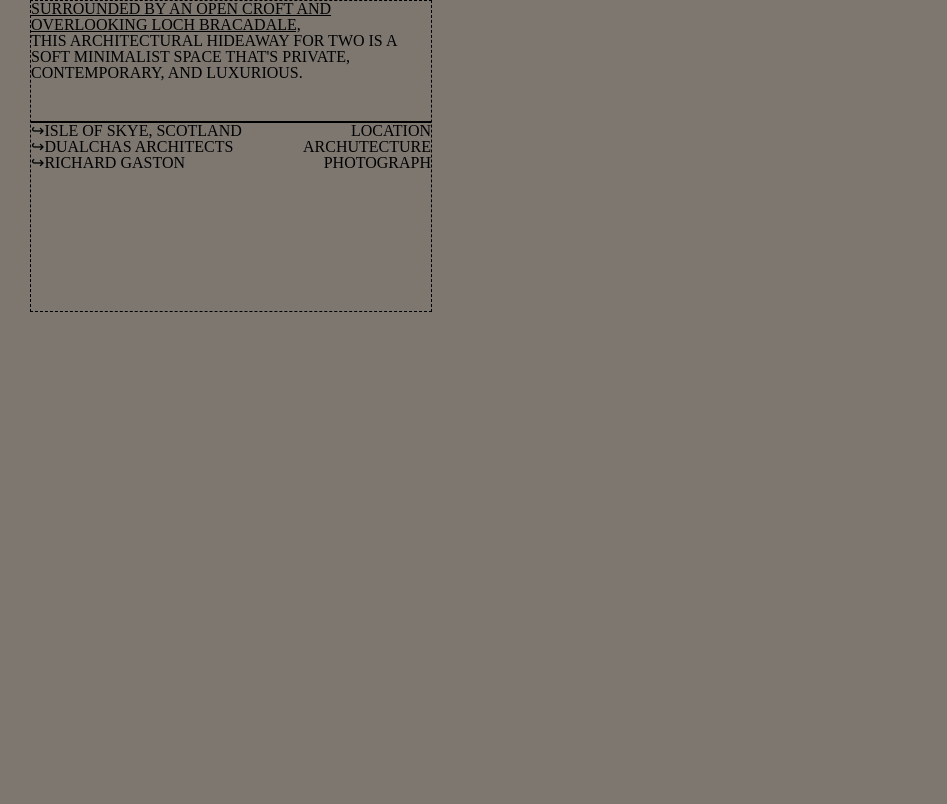
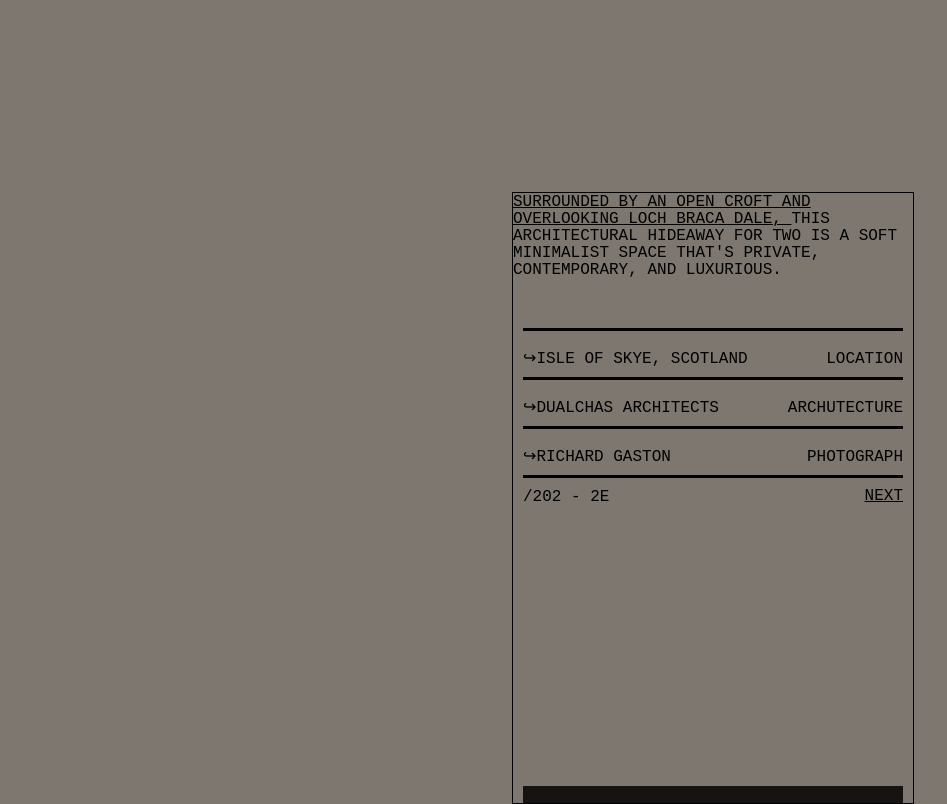
Before and after one commit to devhausleipzigacademy/Stephfurksuz, a plain HTML site: page index.html in a window 1280 px wide. Shown: the whole page, without its empty margins (0-947 px from the left). Drawn offline with Linux system fonts and the light colour scheme; a web font is replaced by a local one.

Commit message:
last commit

```diff
--- a/index.html
+++ b/index.html
@@ -1,5 +1,6 @@
 <!DOCTYPE html>
 <html lang="en">
+
 <head>
     <meta charset="UTF-8" />
     <meta http-equiv="X-UA-Compatible" content="IE=edge" />
@@ -7,37 +8,50 @@
     <title>Document</title>
     <link rel="stylesheet" href="style.css" />
     <link rel="stylesheet" href="reset.css" />
+
+    <link rel="preconnect" href="https://fonts.googleapis.com">
+    <link rel="preconnect" href="https://fonts.gstatic.com" crossorigin>
+    <link href="https://fonts.googleapis.com/css2?family=Inconsolata:wght@500&family=Rubik:wght@500;700&family=Sarabun:wght@600&family=Spline+Sans+Mono:wght@600&display=swap" rel="stylesheet">
 </head>
+
 <body>
     <div id="furkanMainDiv">
         <div id="furkanDiv1">
-				<p style="text-decoration: underline">
-					SURROUNDED BY AN OPEN CROFT AND OVERLOOKING LOCH BRACADALE,
-				</p>
-				<p>
-					THIS ARCHITECTURAL HIDEAWAY FOR TWO IS A SOFT MINIMALIST SPACE THAT'S
-					PRIVATE, CONTEMPORARY, AND LUXURIOUS.
-				</p>
+            <span style="text-decoration: underline;">
+                SURROUNDED BY AN OPEN CROFT AND OVERLOOKING LOCH BRACA DALE,
+            </span>
+            <span>
+                THIS ARCHITECTURAL HIDEAWAY FOR TWO IS A SOFT MINIMALIST SPACE THAT'S PRIVATE, CONTEMPORARY, AND
+                LUXURIOUS.
+            </span>
         </div>
         <div id="furkanDiv2">
             <div class="black-border"></div>
             <div class="sutun">
-					<p>&#8618;ISLE OF SKYE, SCOTLAND</p>
+                <p style=>&#8618;ISLE OF SKYE, SCOTLAND</p>
                 <p class="info">LOCATION</p>
             </div>
-				<div class="blackBorder"></div>
+
             <div class="sutun">
                 <p>&#8618;DUALCHAS ARCHITECTS</p>
                 <p class="info">ARCHUTECTURE</p>
             </div>
-				<div class="blackBorder"></div>
+
             <div class="sutun">
                 <p>&#8618;RICHARD GASTON</p>
                 <p class="info">PHOTOGRAPH</p>
             </div>
-				<div class="blackBorder"></div>
+
         </div>
+
+        <div id="last-span"><span>/202 - 2E</span> <span> NEXT</span></div>
+
+
+
+
+        <div class="black-bottom"></div>
     </div>
 </body>
+
 </html>
 <!-- &#8618; for the arrow key -->
--- a/style.css
+++ b/style.css
@@ -1,55 +1,94 @@
+    @import url('https://fonts.googleapis.com/css2?family=Rubik:wght@500&family=Sarabun:wght@600&display=swap');
     * {
         margin: 0;
-	padding: 0;
+        padding: 2px;
     }
+
+    body p {
+        font-family: 'Spline Sans Mono', monospace;
+        margin: 0
+    }
+
+    body span {
+        font-family: 'Spline Sans Mono', monospace;
+        margin: 0
+    }
+
     body {
         background-color: #7d7770;
     }
+
     #furkanMainDiv {
-	position: relative;
-	margin-left: 30px;
+        margin-left: 40%;
+        margin-top: 15%;
         display: flex;
-	border: 0.01cm;
-	border-style: dashed;
-	height: 310px;
+        border: 0.03cm;
+        border-style: solid;
+        height: 610px;
         width: 400px;
-
         flex-direction: column;
     }
+    /* #furkanMainDiv p {}
 
-/* #furkanDiv1 {
-} */
+    #furkanDiv1 {} */
+
     #furkanDiv2 {
         display: flex;
-
         flex-direction: column;
         margin-top: 40px;
+        position: relative;
+        border-width: inherit;
     }
     /* .lines {
 	border-top: 3px  solid;
 	width: 100%; */
-
     /* #furkanDiv2 p {
-} */
-
-/* .info {
-} */
-.sutun {
-	display: flex;
-
-	/* align-items: center; */
-	justify-content: space-between;
-}
-/* .info {
-	float: right;
-	position: relative;
-	padding-bottom: 10px;
 } */
     /* .info {
 } */
+
+    .sutun {
+        display: flex;
+        /* align-items: center; */
+        justify-content: space-between;
+        margin: 10px 10px;
+        border-bottom: 3px black solid;
+        border-width: 100%;
+        padding-bottom: 10px;
+    }
+    /* .info {
+    border-bottom: ;
+} */
+    /* .black-border {
+    height: 2px;
+    background-color:
+
+} */
+
     .black-border {
-	flex-shrink: 0;
-	width: 100%;
-	height: 2px;
+        margin: 10px 10px;
+        height: 3px;
         background-color: black;
     }
+
+    #last-span {
+        display: inline;
+    }
+
+    #last-span span:nth-child(1) {
+        margin-left: 10px;
+    }
+
+    #last-span span:nth-child(2) {
+        margin-right: 10px;
+        text-decoration: underline;
+        float: right;
+    }
+
+    .black-bottom {
+        margin: auto;
+        height: 17px;
+        background-color: rgba(0, 0, 0, 0.829);
+        width: 380px;
+        margin-bottom: 0;
+    }
```
Lines whose indentation alone changed are shown as unchanged.
